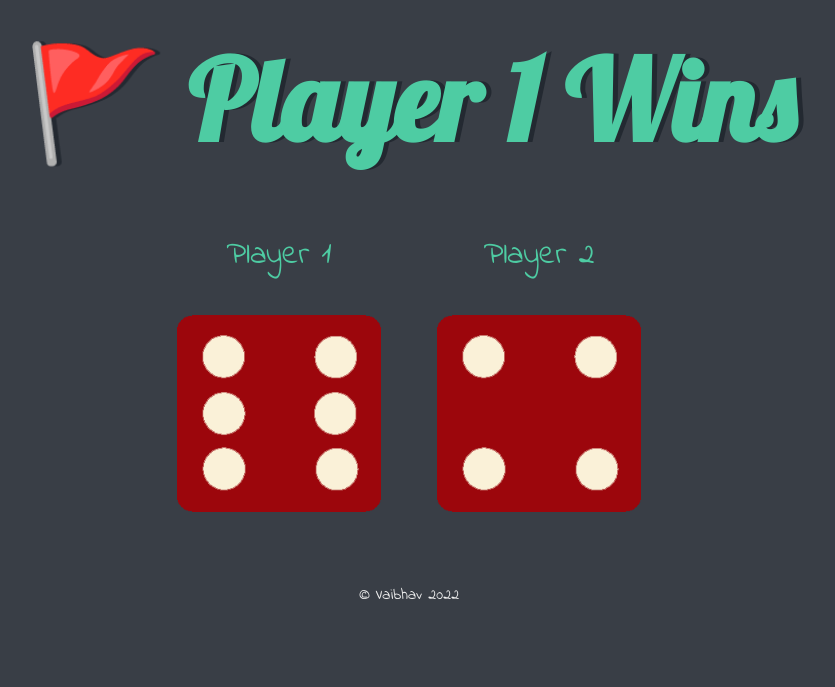
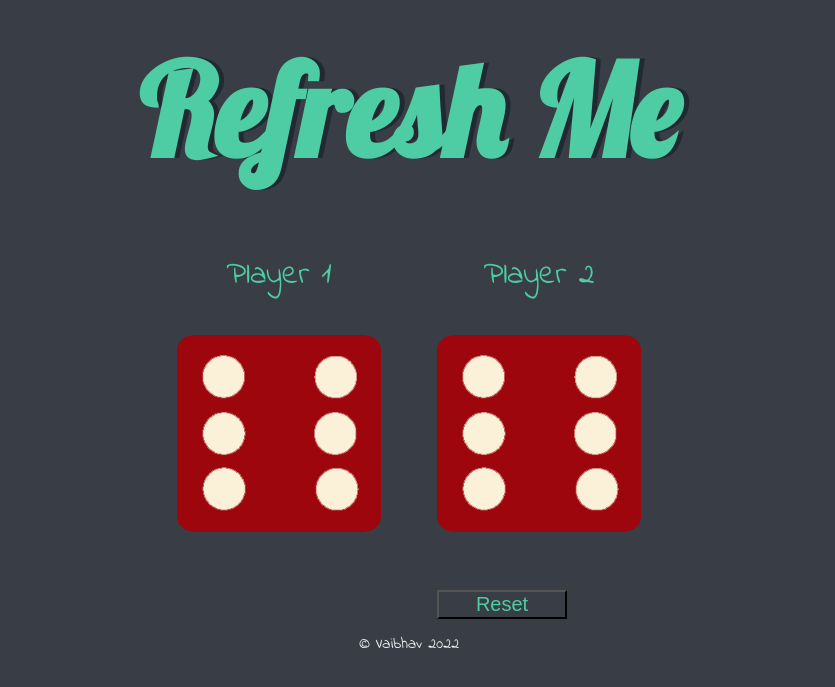
Before and after one commit to PeanutCoffee/MiniProjects, a PHP site: page /dicee.html in a window 1280 px wide. Shown: the top 687 px of the page, without its empty margins (231-1066 px from the left). Run offline with PHP 8.4, Linux system fonts and the light colour scheme.

Commit message:
added a reset button no need to refresh
Signed-off-by: AbdulMoizKhan <abdulmoizkhan140@gmail.com>

```diff
--- a/Dice Game/dicee.html
+++ b/Dice Game/dicee.html
@@ -27,6 +27,7 @@
 
   </div>
 
+  <button class="reset">Reset</button>
 
 </body>
 
--- a/Dice Game/index.js
+++ b/Dice Game/index.js
@@ -1,3 +1,7 @@
+
+
+const resetbut = document.querySelector(".reset");
+function reset(numa,numb){
 var numa = Math.floor(Math.random() * 6) + 1;
 var numb = Math.floor(Math.random() * 6) + 1;
 
@@ -25,61 +29,69 @@ else {
 }
 
 
-// function picSelector1(num) {
-//     switch (num) {
-//         case 1: {
-//             document.querySelector("#img1").setAttribute("src", "images/dice1.png");
-//             break;
-//         }
-//         case 2: {
-//             document.querySelector("#img1").setAttribute("src", "images/dice2.png");
-//             break;
-//         }
-//         case 3: {
-//             document.querySelector("#img1").setAttribute("src", "images/dice3.png");
-//             break;
-//         }
-//         case 4: {
-//             document.querySelector("#img1").setAttribute("src", "images/dice4.png");
-//             break;
-//         }
-//         case 5: {
-//             document.querySelector("#img1").setAttribute("src", "images/dice5.png");
-//             break;
-//         }
-//         case 6: {
-//             document.querySelector("#img1").setAttribute("src", "images/dice6.png");
-//             break;
-//         }
+function picSelector1(num) {
+    switch (num) {
+        case 1: {
+            document.querySelector("#img1").setAttribute("src", "images/dice1.png");
+            break;
+        }
+        case 2: {
+            document.querySelector("#img1").setAttribute("src", "images/dice2.png");
+            break;
+        }
+        case 3: {
+            document.querySelector("#img1").setAttribute("src", "images/dice3.png");
+            break;
+        }
+        case 4: {
+            document.querySelector("#img1").setAttribute("src", "images/dice4.png");
+            break;
+        }
+        case 5: {
+            document.querySelector("#img1").setAttribute("src", "images/dice5.png");
+            break;
+        }
+        case 6: {
+            document.querySelector("#img1").setAttribute("src", "images/dice6.png");
+            break;
+        }
 
-//     }
-// }
-// function picSelector2(num) {
-//     switch (num) {
-//         case 1: {
-//             document.querySelector("#img2").setAttribute("src", "images/dice1.png");
-//             break;
-//         }
-//         case 2: {
-//             document.querySelector("#img2").setAttribute("src", "images/dice2.png");
-//             break;
-//         }
-//         case 3: {
-//             document.querySelector("#img2").setAttribute("src", "images/dice3.png");
-//             break;
-//         }
-//         case 4: {
-//             document.querySelector("#img2").setAttribute("src", "images/dice4.png");
-//             break;
-//         }
-//         case 5: {
-//             document.querySelector("#img2").setAttribute("src", "images/dice5.png");
-//             break;
-//         }
-//         case 6: {
-//             document.querySelector("#img2").setAttribute("src", "images/dice6.png");
-//             break;
-//         }
+    }
+}
+function picSelector2(num) {
+    switch (num) {
+        case 1: {
+            document.querySelector("#img2").setAttribute("src", "images/dice1.png");
+            break;
+        }
+        case 2: {
+            document.querySelector("#img2").setAttribute("src", "images/dice2.png");
+            break;
+        }
+        case 3: {
+            document.querySelector("#img2").setAttribute("src", "images/dice3.png");
+            break;
+        }
+        case 4: {
+            document.querySelector("#img2").setAttribute("src", "images/dice4.png");
+            break;
+        }
+        case 5: {
+            document.querySelector("#img2").setAttribute("src", "images/dice5.png");
+            break;
+        }
+        case 6: {
+            document.querySelector("#img2").setAttribute("src", "images/dice6.png");
+            break;
+        }
 
-//     }
-// }
+    }
+}
+
+
+
+}
+// reset button no need to refresh now
+resetbut.addEventListener('click',function(e){
+    reset()
+});
--- a/Dice Game/styles.css
+++ b/Dice Game/styles.css
@@ -43,3 +43,16 @@ footer {
 .sizeDecreaser {
   font-size: 7rem;
 }
+.reset{
+  position: relative;
+  left: 660px ;
+  top: 50px;
+  font-size: 20px;
+  width: 130px;
+  background-color: #393E46;
+  color: #4ECCA3;
+
+}
+.reset:hover{
+  background-color: black;
+}
```
